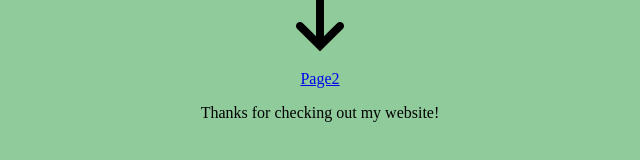
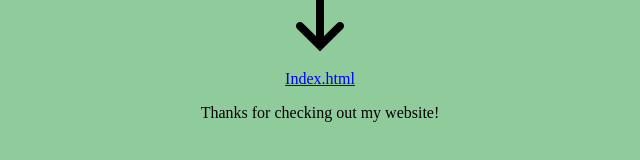
Before and after one commit to VPat216/FirstPage, a plain HTML site: page Page2.html in a window 1280 px wide. Shown: the part 242-402 px from the top of the page, 320-960 px from the left. Drawn offline with Linux system fonts and the light colour scheme.

Commit message:
Update Page2.html

```diff
--- a/Page2.html
+++ b/Page2.html
@@ -16,7 +16,7 @@
         <p>Click Here!</p>
         <img src="Down Arrow.png" height="100px" width="100px">
         <br>
-        <a href="index.html" target="_blank">Page2</a>
+        <a href="index.html" target="_blank">Index.html</a>
         <p>Thanks for checking out my website!</p>
     </center>
     </body>
```
